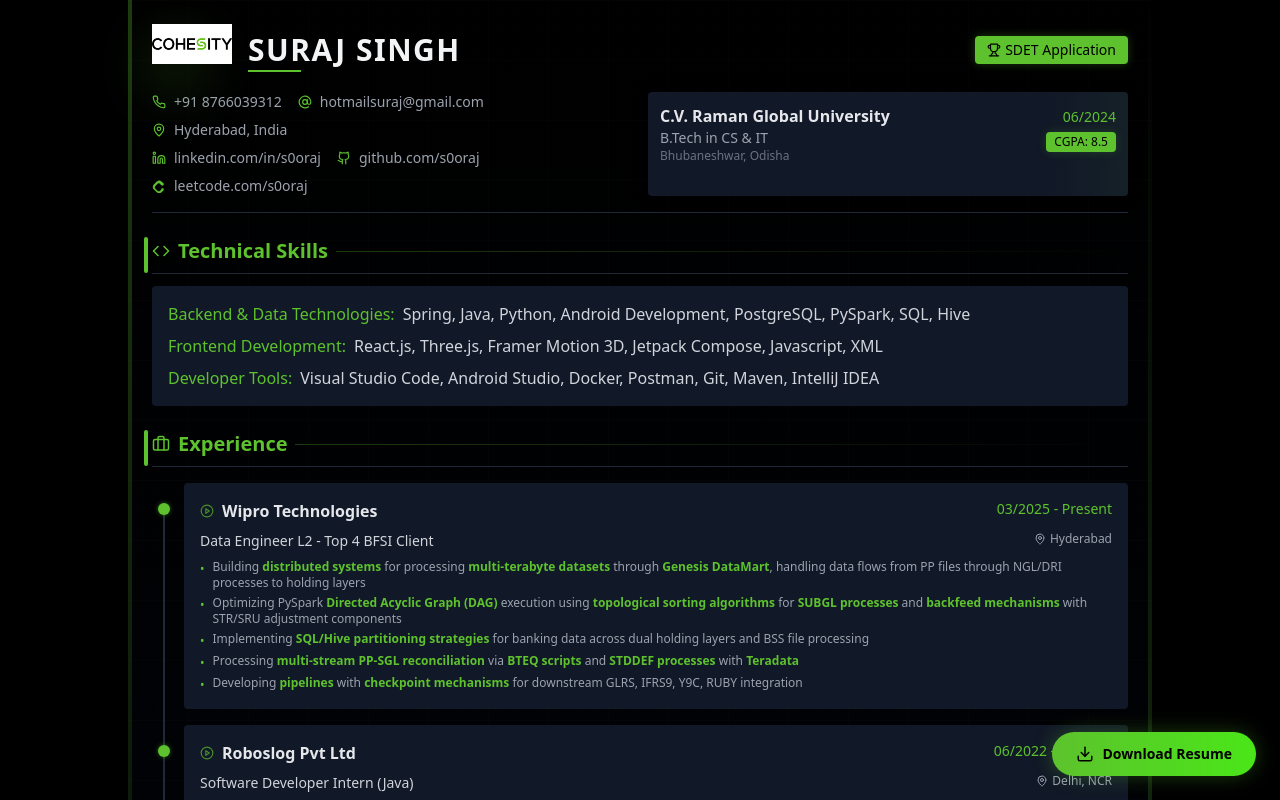
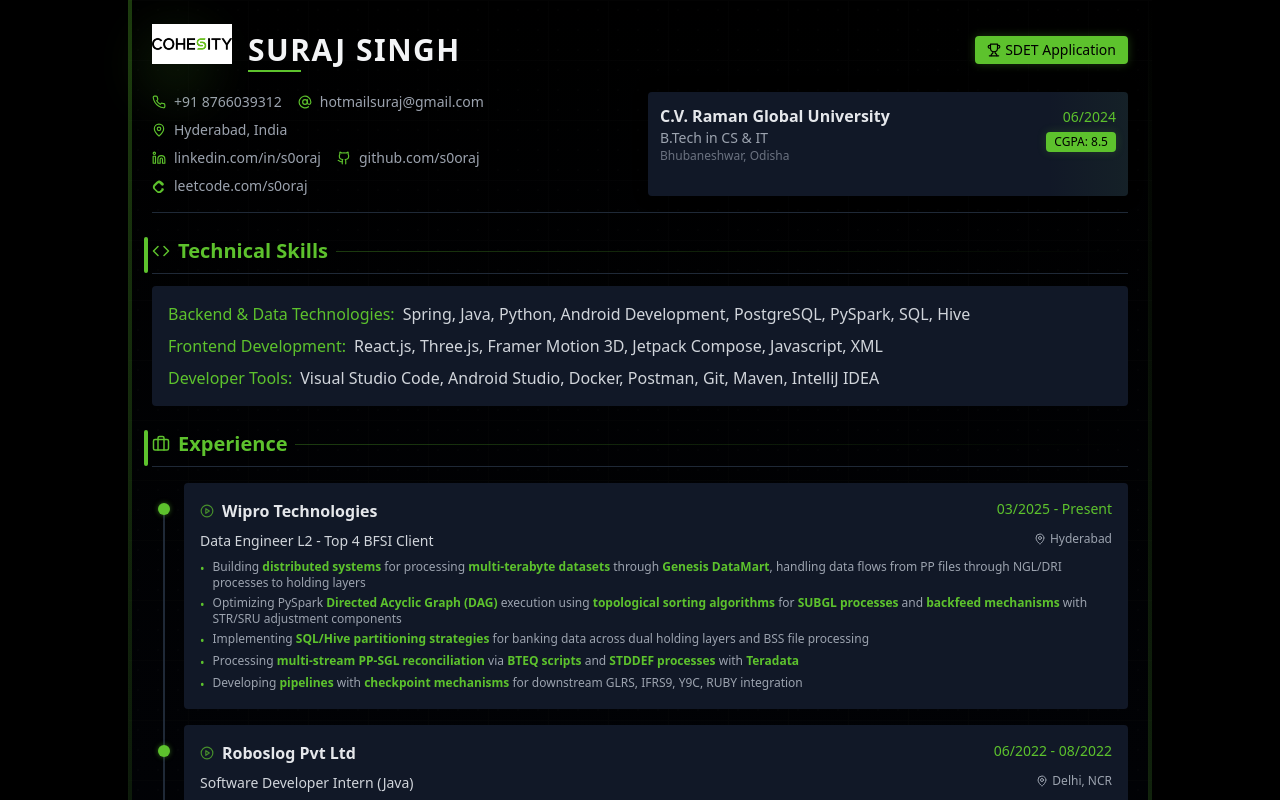
Before and after one commit to s0oraj/customizedresumeversion2, a React app: page / in a window 1280 px wide. Shown: the top 800 px of the page. Built offline with nearby package versions, Linux system fonts and the light colour scheme; the HTML template or start-up script is replaced by a standard one.

Commit message:
Update App.tsx

```diff
--- a/src/App.tsx
+++ b/src/App.tsx
@@ -1,12 +1,10 @@
 import React from 'react';
 import { Resume } from './components/Resume';
-import { PuppeteerPDFButton } from './components/PuppeteerPDFButton';
 
 export function App() {
   return (
     <div className="flex w-full min-h-screen bg-black">
       <Resume />
-      <PuppeteerPDFButton />
     </div>
   );
 }
```
